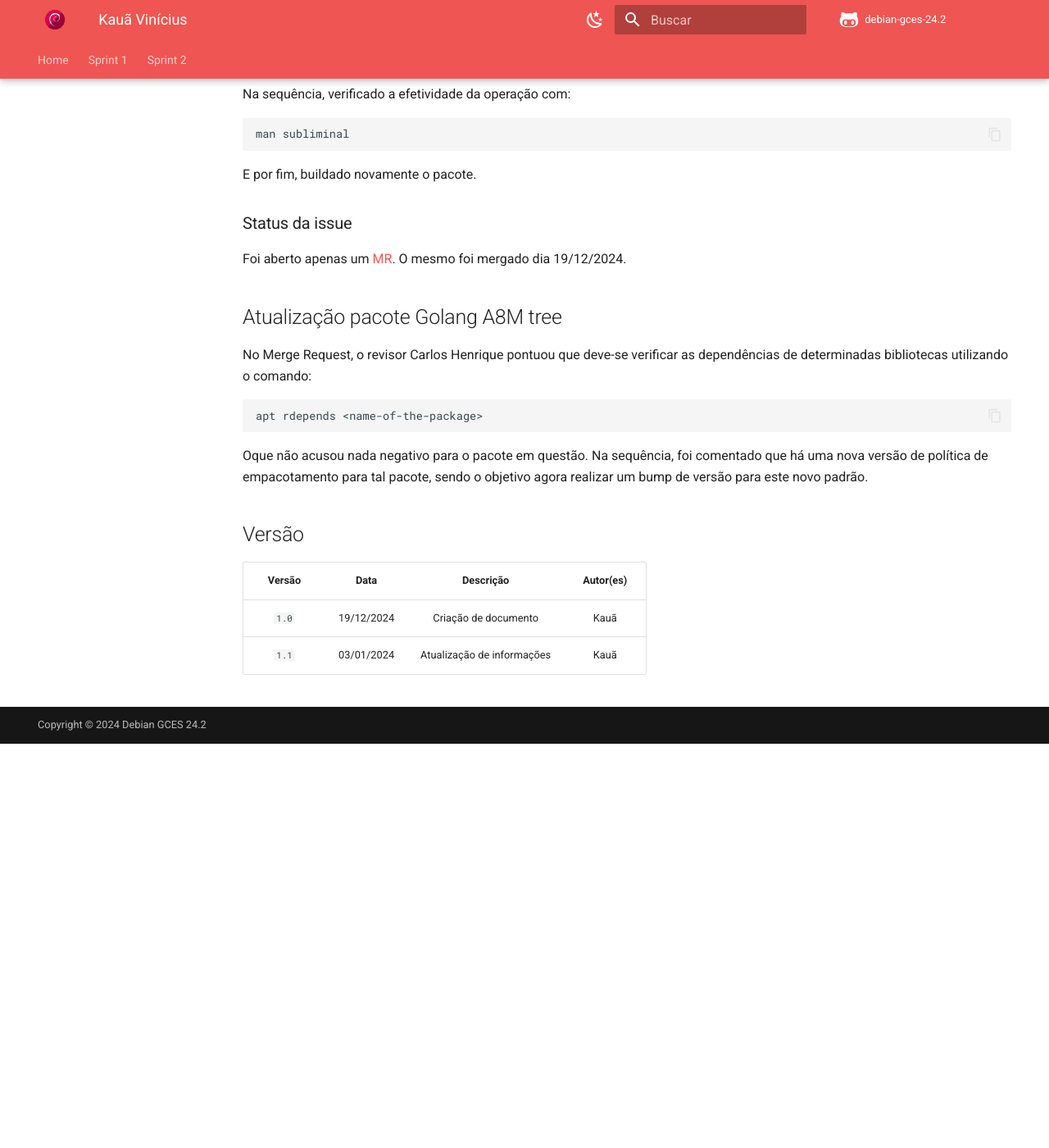
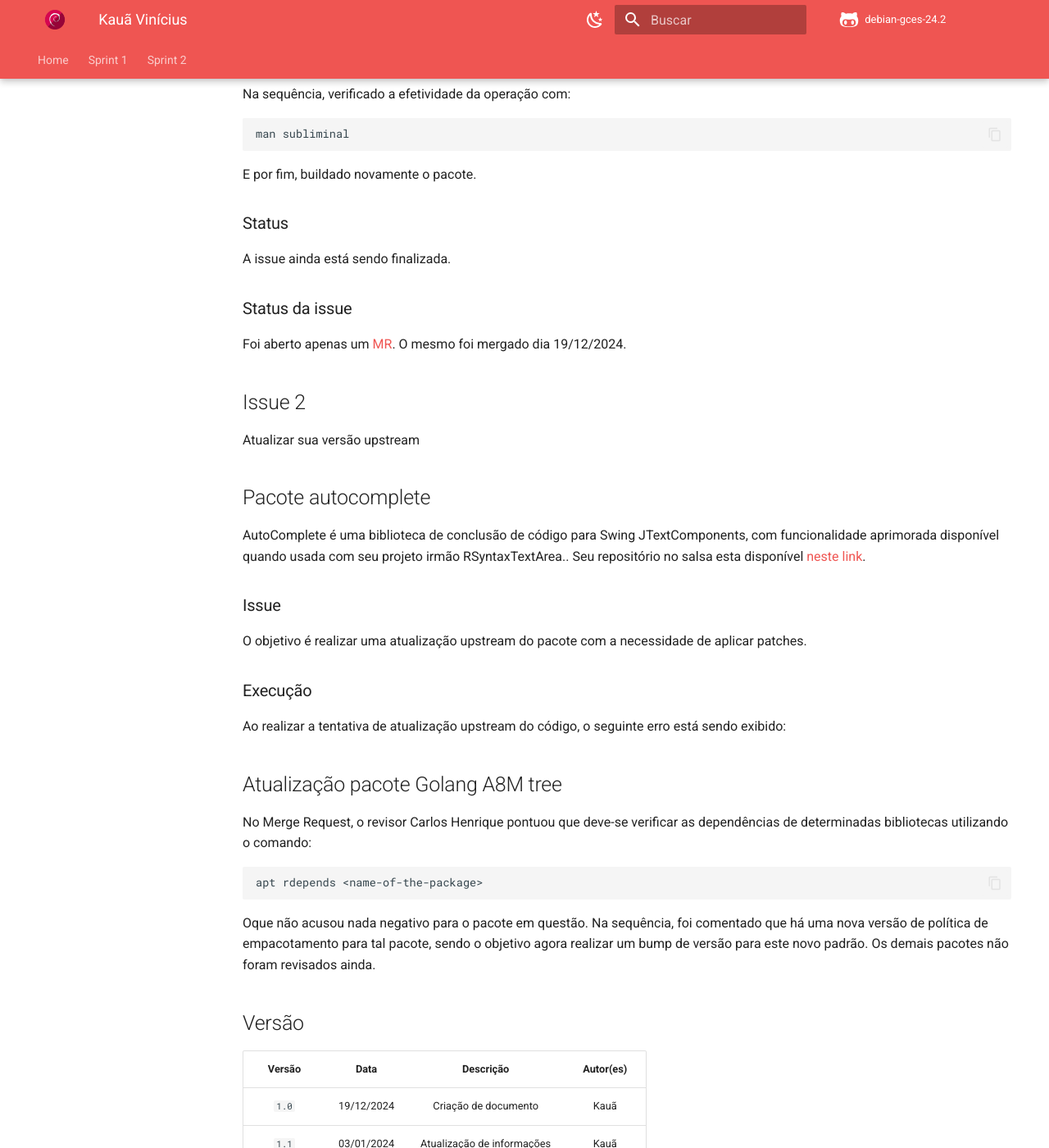
Before and after one commit to gitbmvb/debian-gces-24.2, an MkDocs documentation site: the page built from docs/sprint3/kaua3.md, in a window 1280 px wide and 1400 px high, scrolled down 771 px. Shown: the whole window at 82% size. Built offline with MkDocs 1.6.1 and Material for MkDocs 9.7.7, drawn with Linux system fonts in a browser that asks for light colours; comment, search, counter and statistics services are not loaded; before the commit the page ends 1678 px from its top, so only the background shows below that.

Commit message:
Update kaua3.md

````diff
--- a/docs/sprint3/kaua3.md
+++ b/docs/sprint3/kaua3.md
@@ -26,8 +26,30 @@ man subliminal
 ```
 E por fim, buildado novamente o pacote.
 
+### Status
+
+A issue ainda está sendo finalizada.
+
 ### Status da issue
 Foi aberto apenas um [MR](https://salsa.debian.org/python-team/packages/subliminal/-/merge_requests/3). O mesmo foi mergado dia 19/12/2024.
+
+## Issue 2
+
+Atualizar sua versão upstream
+
+
+## Pacote autocomplete
+
+AutoComplete é uma biblioteca de conclusão de código para Swing JTextComponents, com funcionalidade aprimorada disponível quando usada com seu projeto irmão RSyntaxTextArea.. Seu repositório no salsa esta disponível [neste link](https://salsa.debian.org/java-team/autocomplete).
+
+### Issue
+
+O objetivo é realizar uma atualização upstream do pacote com a necessidade de aplicar patches.
+
+### Execução
+
+Ao realizar a tentativa de atualização upstream do código, o seguinte erro está sendo exibido:
+
 
 ## Atualização pacote Golang A8M tree
 
@@ -37,7 +59,8 @@ No Merge Request, o revisor Carlos Henrique pontuou que deve-se verificar as dep
 apt rdepends <name-of-the-package>
 ```
 
-Oque não acusou nada negativo para o pacote em questão. Na sequência, foi comentado que há uma nova versão de política de empacotamento para tal pacote, sendo o objetivo agora realizar um bump de versão para este novo padrão.
+Oque não acusou nada negativo para o pacote em questão. Na sequência, foi comentado que há uma nova versão de política de empacotamento para tal pacote, sendo o objetivo agora realizar um bump de versão para este novo padrão. Os demais pacotes não foram revisados ainda.
+
 
 ## Versão
 
@@ -45,3 +68,4 @@ Oque não acusou nada negativo para o pacote em questão. Na sequência, foi com
 | :----: | :--------: | :------------------------: | :---------: |
 | `1.0`  | 19/12/2024 | Criação de documento | Kauã |
 | `1.1`  | 03/01/2024 | Atualização de informações |Kauã|
+| `1.2`  | 13/01/2024 | Atualização de informações | Kauã|
````
